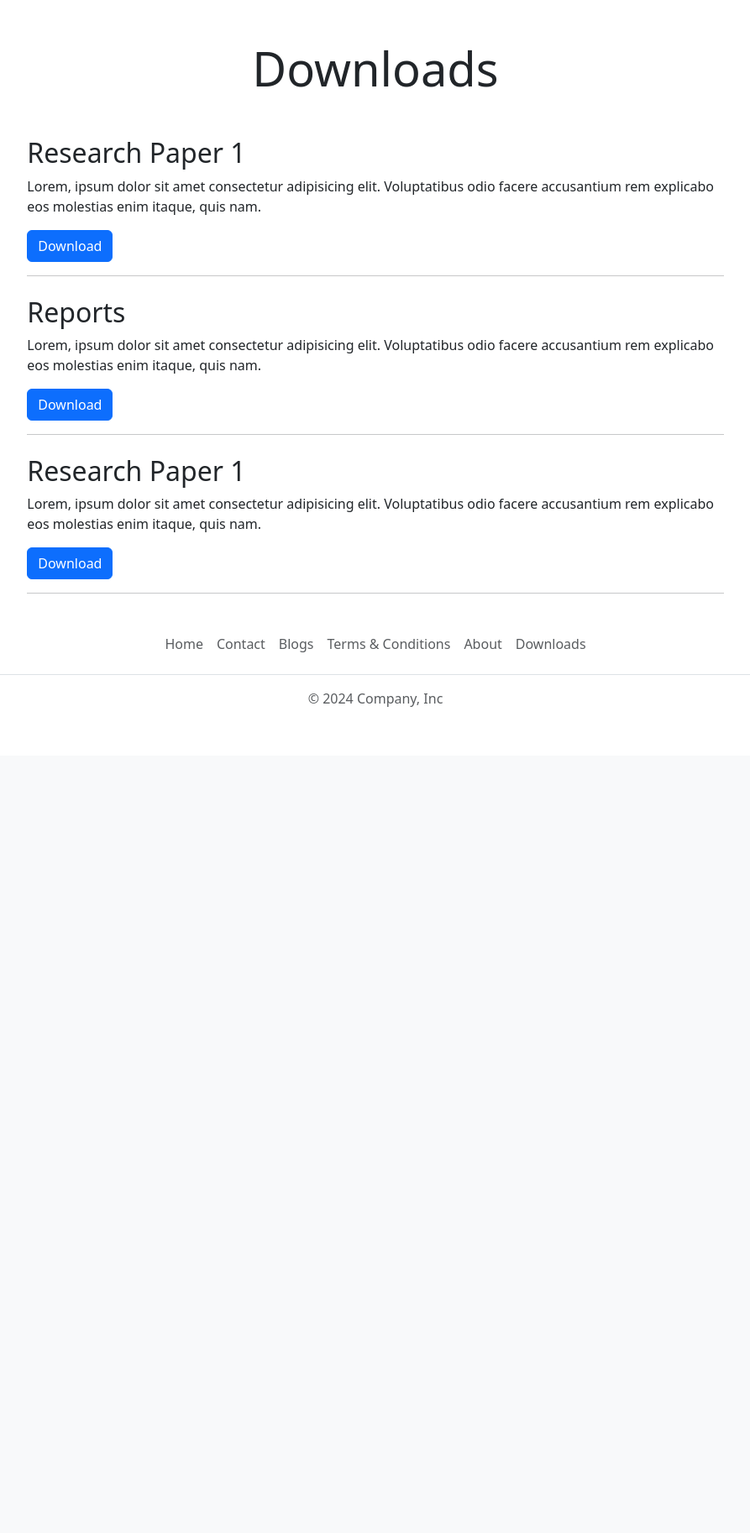
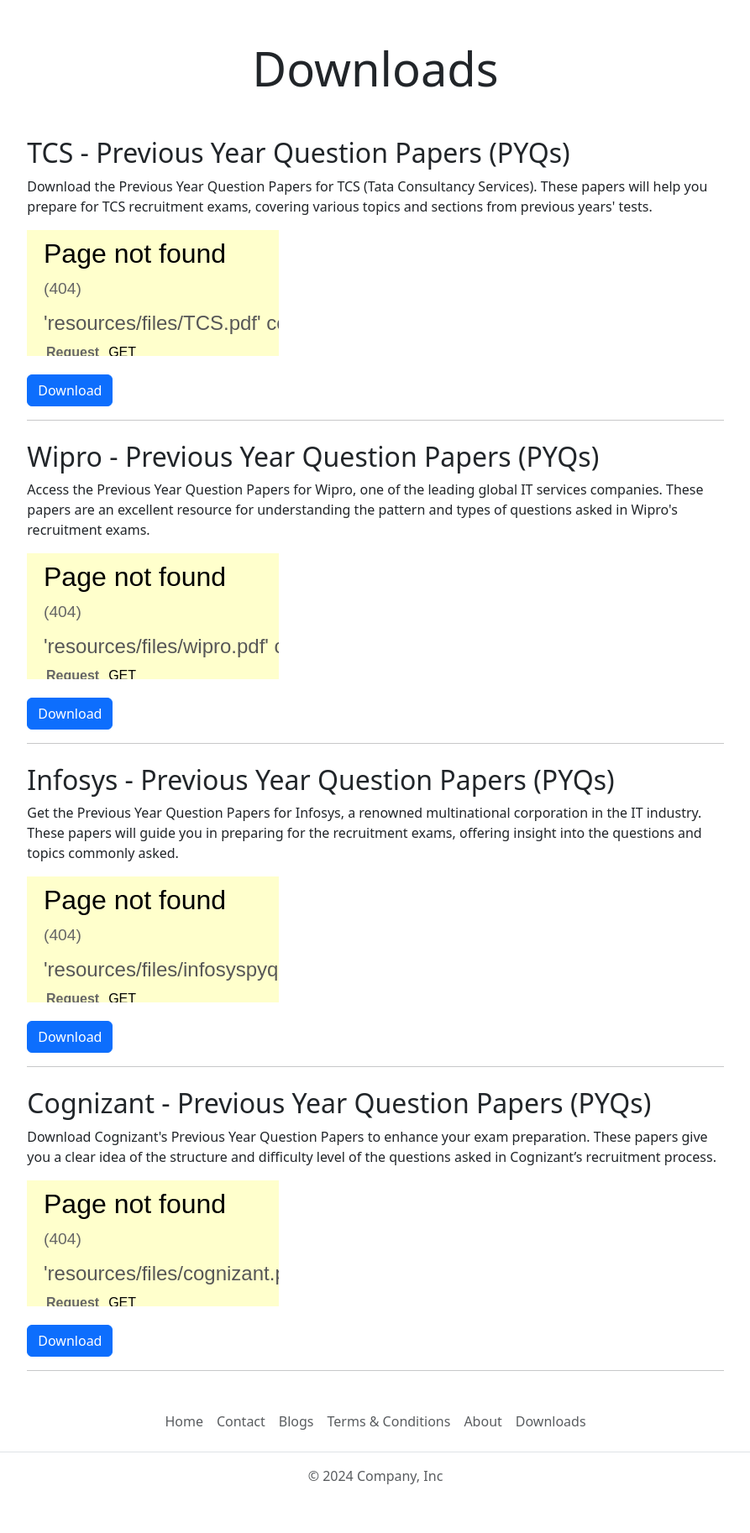
Before and after one commit to Baig-fatema/ApptiMock-Quiz-Application, a Django app: template templates/Download.html in a window 1280 px wide. Shown: the part 116-1942 px from the top of the page at 84% size, without its empty margins (193-1086 px from the left). Before the commit the page ends 958 px from the top, so only its background shows below. Run offline with Django 5.2, Linux system fonts and the light colour scheme; the template is opened without the code that fills it, so the values that code supplies are empty.

Commit message:
Update Download.html

```diff
--- a/templates/Download.html
+++ b/templates/Download.html
@@ -1,32 +1,69 @@
 {% extends 'index.html' %}
 {% block title %}Downloads - ApptMock{% endblock title %}
-
+{% load static %}
 {% block content %}
 <h1 class="display-4 text-center my-5">Downloads</h1>
 
 <main>
     <div class="container col-md-8 col-sm-12">
         <div class="download-item mb-4">
-            <h2 class="">Research Paper 1</h2>
-            <p>Lorem, ipsum dolor sit amet consectetur adipisicing elit. Voluptatibus odio facere accusantium rem
-                explicabo eos molestias enim itaque, quis nam.</p>
-            <a href="" class="btn btn-primary">Download</a>
+            <h2 class="">TCS - Previous Year Question Papers (PYQs)</h2>
+            <p>Download the Previous Year Question Papers for TCS (Tata Consultancy Services). These papers will help you prepare for TCS recruitment exams, covering various topics and sections from previous years' tests.</p>
+
+            <!-- Embed the PDF with Bootstrap design -->
+            <div class="embed-responsive embed-responsive-16by9 mb-3">
+                <iframe class="embed-responsive-item" src="{% static 'resources/files/TCS.pdf' %}"
+                    frameborder="0"></iframe>
+            </div>
+
+            <!-- Download Button -->
+            <a href="{% static 'resources/files/TCS.pdf' %}" class="btn btn-primary" download>Download</a>
+            <hr>
+        </div>
+
+        <div class="download-item mb-4">
+            <h2 class="">Wipro - Previous Year Question Papers (PYQs)</h2>
+            <p>Access the Previous Year Question Papers for Wipro, one of the leading global IT services companies. These papers are an excellent resource for understanding the pattern and types of questions asked in Wipro's recruitment exams.</p>
+
+            <!-- Embed the PDF with Bootstrap design -->
+            <div class="embed-responsive embed-responsive-16by9 mb-3">
+                <iframe class="embed-responsive-item" src="{% static 'resources/files/wipro.pdf' %}"
+                    frameborder="0"></iframe>
+            </div>
+
+            <!-- Download Button -->
+            <a href="{% static 'resources/files/wipro.pdf' %}" class="btn btn-primary" download>Download</a>
             <hr>
         </div>
         <div class="download-item mb-4">
-            <h2>Reports</h2>
-            <p>Lorem, ipsum dolor sit amet consectetur adipisicing elit. Voluptatibus odio facere accusantium rem
-                explicabo eos molestias enim itaque, quis nam.</p>
-            <a href="" class="btn btn-primary">Download</a>
+            <h2 class="">Infosys - Previous Year Question Papers (PYQs)</h2>
+            <p>Get the Previous Year Question Papers for Infosys, a renowned multinational corporation in the IT industry. These papers will guide you in preparing for the recruitment exams, offering insight into the questions and topics commonly asked.</p>
+
+            <!-- Embed the PDF with Bootstrap design -->
+            <div class="embed-responsive embed-responsive-16by9 mb-3">
+                <iframe class="embed-responsive-item" src="{% static 'resources/files/infosyspyq.pdf' %}"
+                    frameborder="0"></iframe>
+            </div>
+
+            <!-- Download Button -->
+            <a href="{% static 'resources/files/infosyspyq.pdf' %}" class="btn btn-primary" download>Download</a>
             <hr>
         </div>
         <div class="download-item mb-4">
-            <h2>Research Paper 1</h2>
-            <p>Lorem, ipsum dolor sit amet consectetur adipisicing elit. Voluptatibus odio facere accusantium rem
-                explicabo eos molestias enim itaque, quis nam.</p>
-            <a href="" class="btn btn-primary">Download</a>
+            <h2 class="">Cognizant - Previous Year Question Papers (PYQs)</h2>
+            <p>Download Cognizant's Previous Year Question Papers to enhance your exam preparation. These papers give you a clear idea of the structure and difficulty level of the questions asked in Cognizant’s recruitment process.</p>
+
+            <!-- Embed the PDF with Bootstrap design -->
+            <div class="embed-responsive embed-responsive-16by9 mb-3">
+                <iframe class="embed-responsive-item" src="{% static 'resources/files/cognizant.pdf' %}"
+                    frameborder="0"></iframe>
+            </div>
+
+            <!-- Download Button -->
+            <a href="{% static 'resources/files/cognizant.pdf' %}" class="btn btn-primary" download>Download</a>
             <hr>
         </div>
+
     </div>
 </main>
 
```
